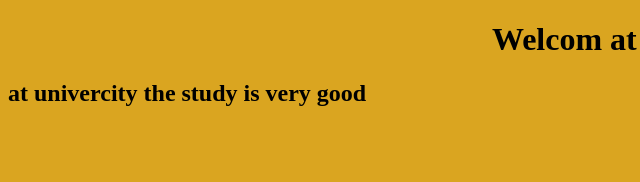
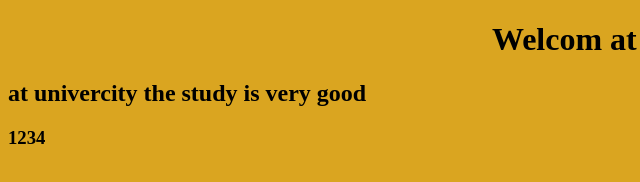
Before and after one commit to Shoipe-abdu/shoipe, a plain HTML site: page index.html in a window 1280 px wide. Shown: the full height of the page, 0-640 px from the left. Drawn offline with Linux system fonts and the light colour scheme.

Commit message:
add cod html

```diff
--- a/index.html
+++ b/index.html
@@ -9,5 +9,6 @@
 <body>
     <h1>Welcom at Univercity</h1>
     <h2>at univercity the study is very good</h2>
+    <h3>1234</h3>
 </body>
 </html>
```
